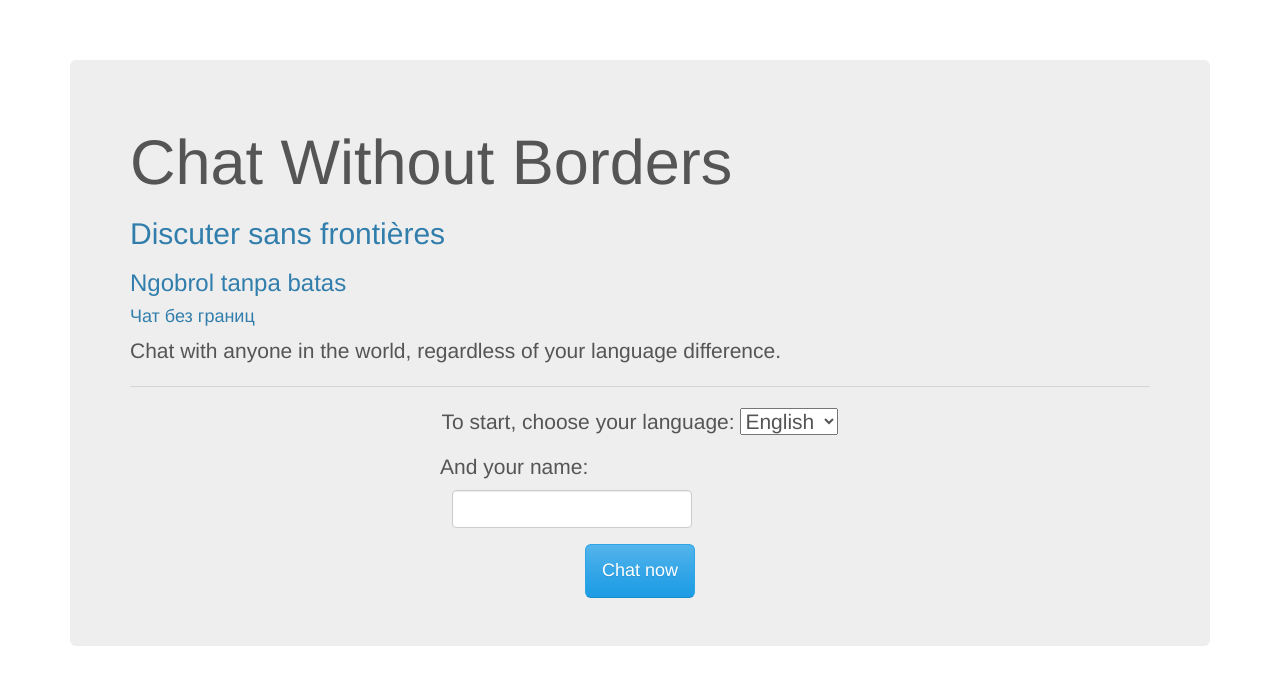
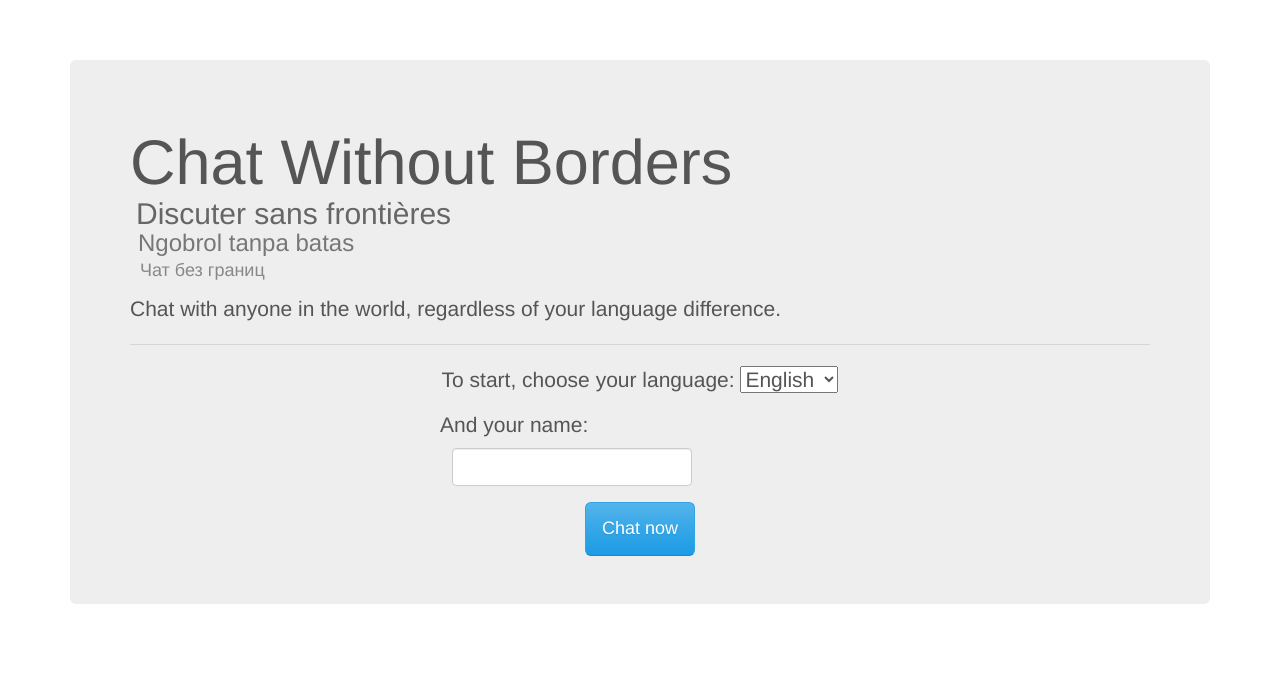
Before and after one commit to abailin/worldchat, a website: page public/index.html in a window 1280 px wide. Drawn offline with nearby package versions, Linux system fonts and the light colour scheme; files that its build step writes are made by us from their sources; no server answers.

Commit message:
styled intro on index a bit

```diff
--- a/less/worldchat.less
+++ b/less/worldchat.less
@@ -17,6 +17,32 @@ body {
 }*/
 
 @responsive_width: 480px;
+
+@grey: #555;
+
+.intro {
+	h1 {
+		color: @grey;
+		margin-bottom: 0;
+	}
+	h2 {
+		color: #666;
+		margin: 0;
+		margin-left: 6px;
+	}
+	h3 {
+		color: #777;
+		margin: 0;
+		margin-left: 8px;
+		margin-bottom: 4px;
+	}
+	h4 {
+		color: #888;
+		margin: 0;
+		margin-left: 10px;
+		margin-bottom: 14px;
+	}
+}
 
 .choose-username {
 
```
